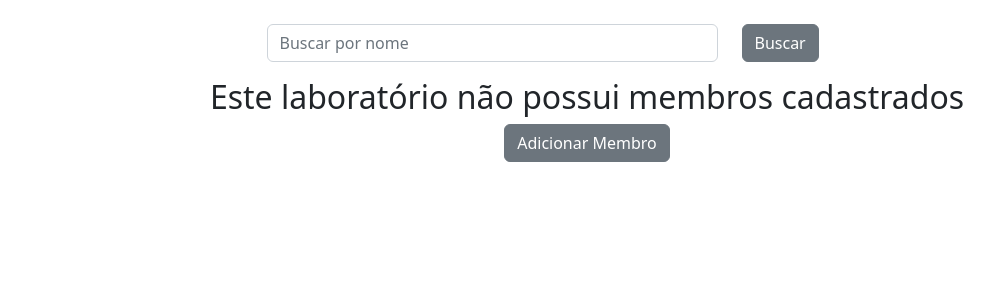
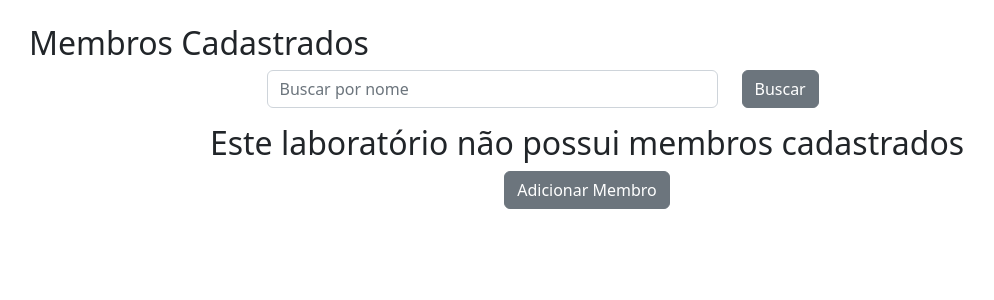
Before and after one commit to tilitpeg/comunidade_litpeg, a Django app: page /laboratorio/1/pessoas in a window 1280 px wide. Shown: the part 56-356 px from the top of the page, without its empty margins (53-1047 px from the left). Run offline with Django 4.2, Linux system fonts and the light colour scheme; the visitor is signed in with stand-in values (Sample User, id 1); data that the repository does not hold is empty; some libraries are stand-ins or nearby versions.

Commit message:
Add títulos nas páginas

```diff
--- a/laboratorio/templates/laboratorio/laboratorio_list.html
+++ b/laboratorio/templates/laboratorio/laboratorio_list.html
@@ -3,6 +3,7 @@
 {% block content %}
 
 <div class="container mt-4">
+    <h2>Laboratórios</h2>
     <div class="row">
         <form method="GET">
             <div class="row justify-content-md-center mb-3">
--- a/laboratorio/templates/pessoa/pessoa_list.html
+++ b/laboratorio/templates/pessoa/pessoa_list.html
@@ -5,6 +5,7 @@
 
 {% block content %}
 <div class="container mt-4">
+    <h2>Membros Cadastrados</h2>
     <div class="row">
         <form method="GET">
             <div class="row justify-content-md-center mb-3">
```
Also changed, not shown: laboratorio/views.py (line endings or trailing spaces).
